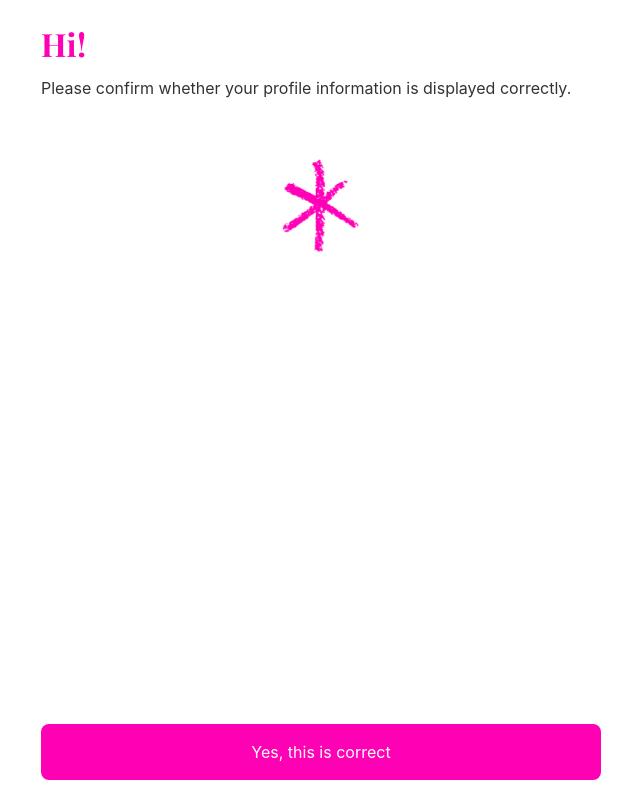
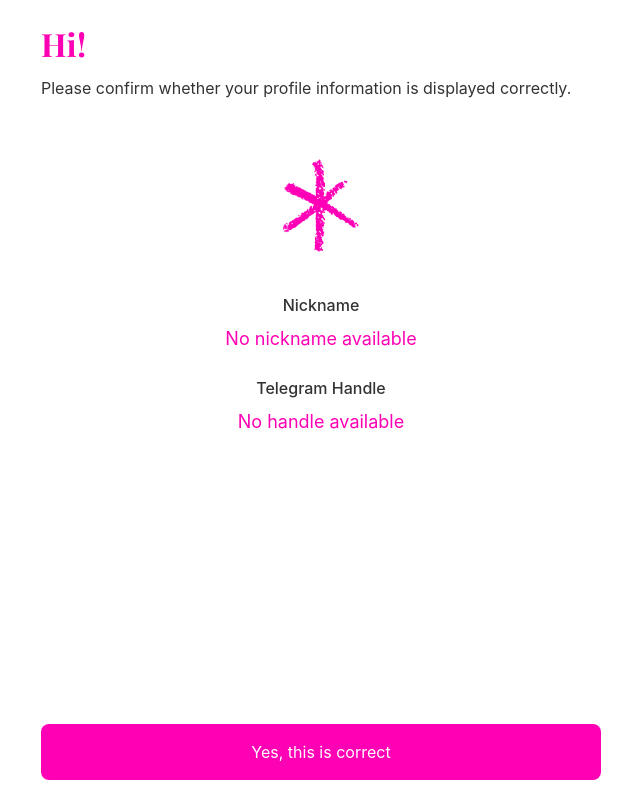
Before and after one commit to AsteriskDAO/Astra-Alpha, a Vue app in the folder asterisk-miniapp/: page /welcome in a window 1280 px wide. Shown: the whole page, without its empty margins (319-959 px from the left). Built offline with nearby package versions, Linux system fonts and the light colour scheme; a web font is replaced by a local one.

Commit message:
small updates

```diff
--- a/asterisk-miniapp/src/components/WelcomeScreen.vue
+++ b/asterisk-miniapp/src/components/WelcomeScreen.vue
@@ -55,9 +55,17 @@ const handleContinue = async () => {
         <label>Nickname</label>
         <span>{{ userStore.userData?.nickname }}</span>
       </div>
+      <div v-else class="nickname">
+        <label>Nickname</label>
+        <span>No nickname available</span>
+      </div>
       <div v-if="telegramStore.userInfo?.username" class="nickname">
         <label>Telegram Handle</label>
         <span class="handle">@{{ tgHandle }}</span>
+      </div>
+      <div v-else class="nickname">
+        <label>Telegram Handle</label>
+        <span>No handle available</span>
       </div>
     </div>
 
```
